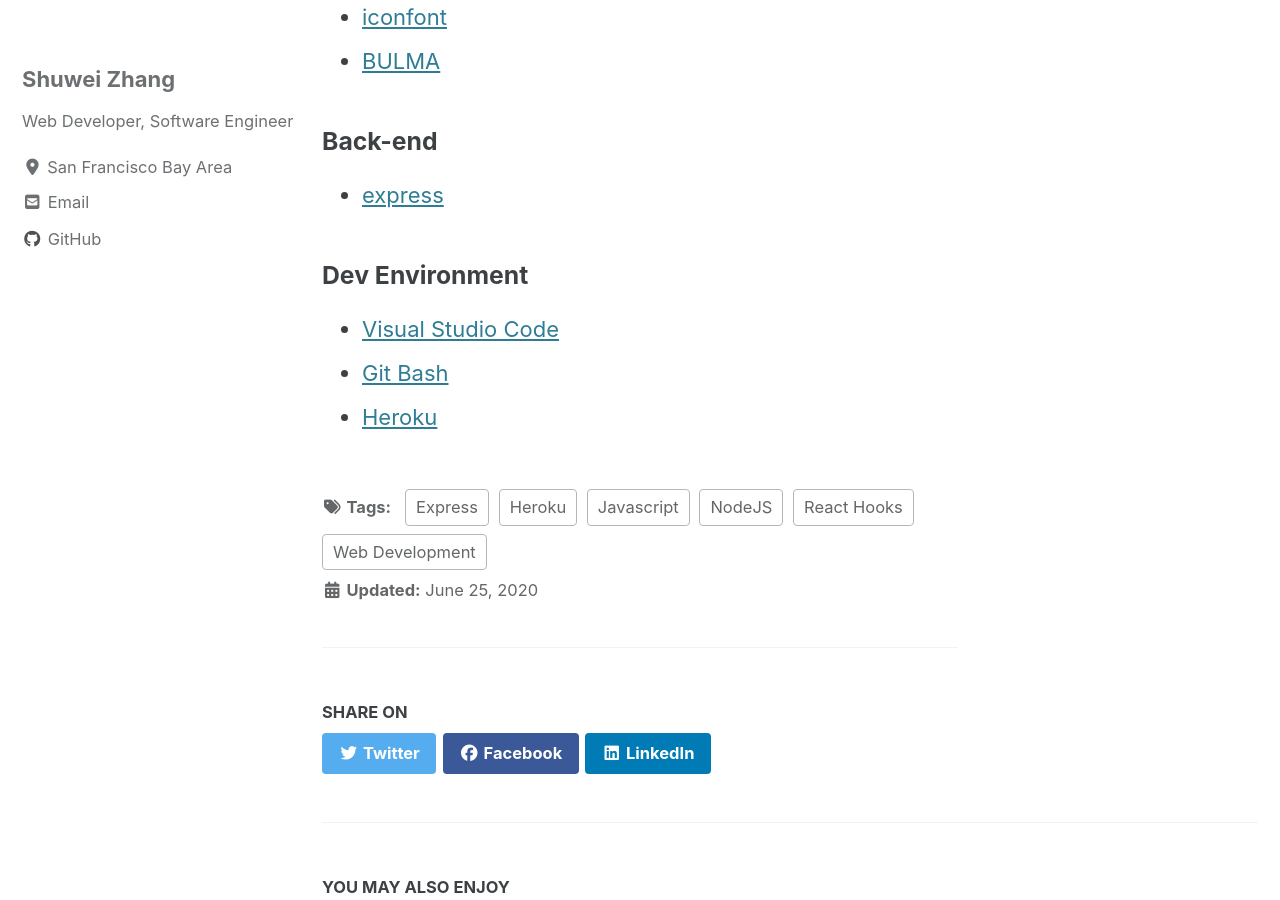
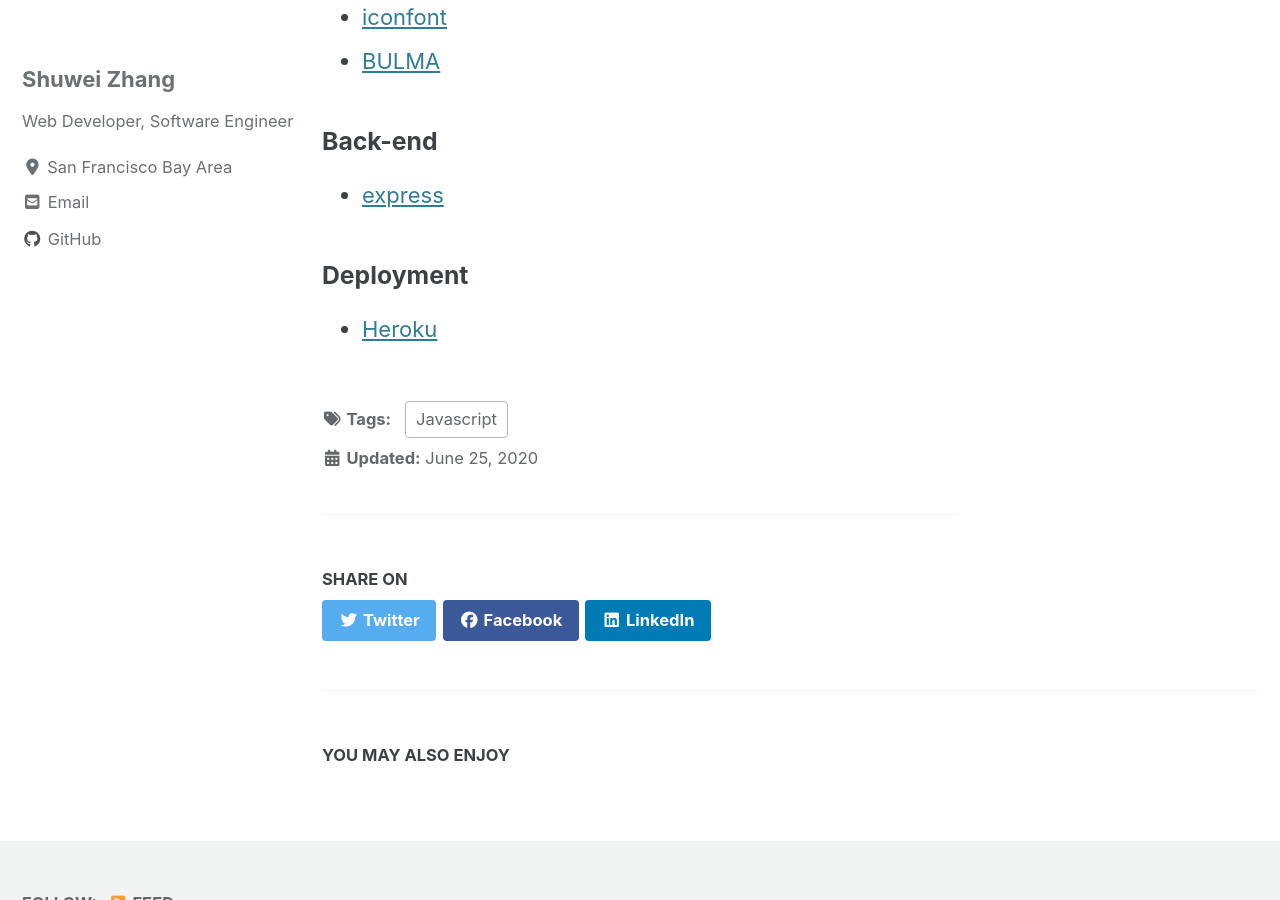
Before and after one commit to zhangsw1/zhangsw1.github.io, a Jekyll site: the page built from _posts/2020-06-25-todo-list.md, in a window 1280 px wide and 900 px high, scrolled down 681 px. Built offline with Jekyll 4.4.1, drawn with Linux system fonts in a browser that asks for light colours; cached includes are drawn as plain includes; nearby versions of some CDN libraries.

Commit message:
updated tag

```diff
--- a/_posts/2020-06-25-todo-list.md
+++ b/_posts/2020-06-25-todo-list.md
@@ -1,7 +1,7 @@
 ---
 title: "Web App: Todo-list"
 date: 2020-06-25
-tags: [Web Development, React Hooks, Javascript, Heroku, NodeJS, Express]
+tags: [Javascript]
 excerpt: "Web Application"
 ---
 Todo-list is a web application built with React.
@@ -24,8 +24,6 @@ To see the app in action, go to [Todo-List](https://todo-list-for-me.herokuapp.c
 
 * [express](https://expressjs.com/)
 
-### Dev Environment
+### Deployment
 
-* [Visual Studio Code](https://code.visualstudio.com/)
-* [Git Bash](https://git-scm.com/)
 * [Heroku](https://www.heroku.com/)
```
